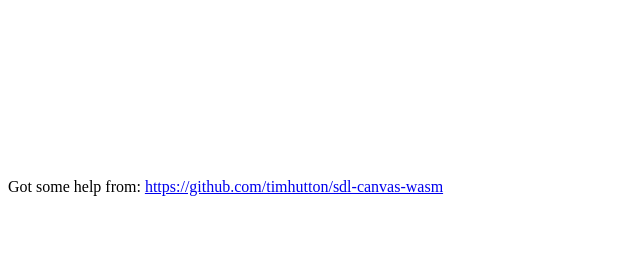
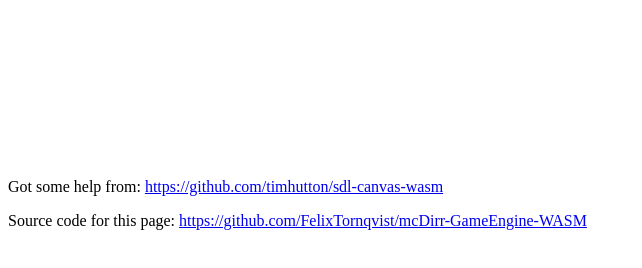
Before and after one commit to FelixTornqvist/mcDirr-GameEngine-WASM, a plain HTML site: page index.html in a window 1280 px wide. Shown: the whole page, without its empty margins (0-642 px from the left). Drawn offline with Linux system fonts and the light colour scheme; no server answers.

Commit message:
updated index.html

```diff
--- a/index.html
+++ b/index.html
@@ -23,6 +23,7 @@
 
     <p>Got some help from: <a href="https://github.com/timhutton/sdl-canvas-wasm">https://github.com/timhutton/sdl-canvas-wasm</a></p>
 
+    <p>Source code for this page: <a href="https://github.com/FelixTornqvist/mcDirr-GameEngine-WASM">https://github.com/FelixTornqvist/mcDirr-GameEngine-WASM</a></p>
 </body>
 
 </html>
```
